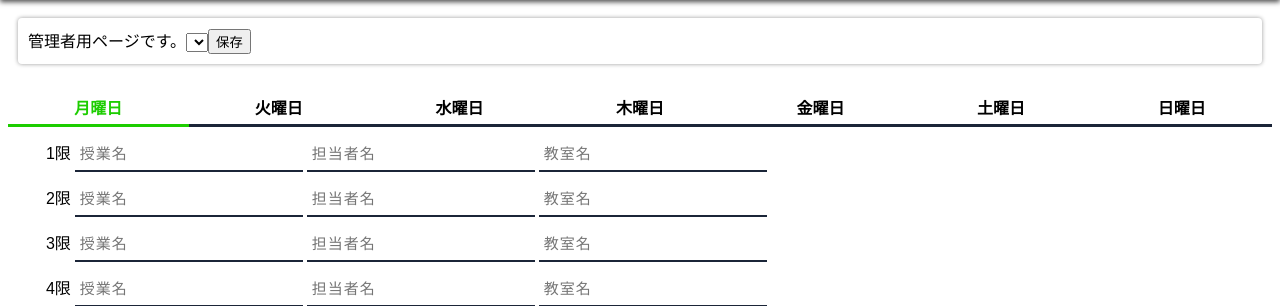
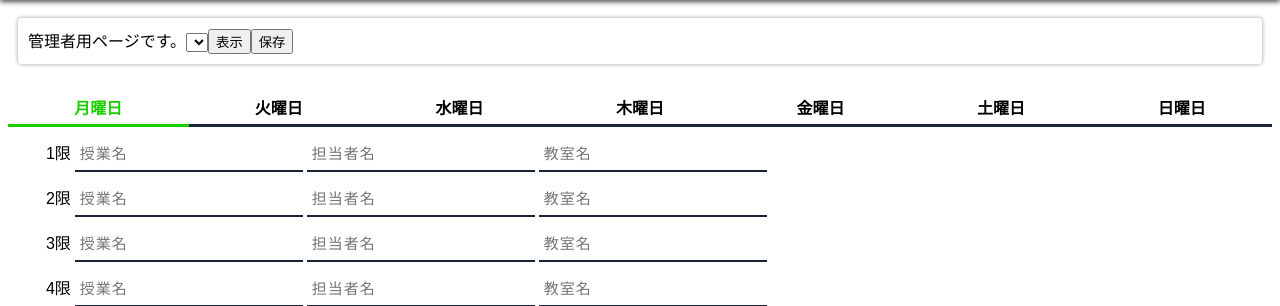
Before and after one commit to kzmw/university-life-useful-bot, a Flask app: page /admin in a window 1280 px wide. Shown: the part 50-356 px from the top of the page. Run offline with Flask 2, Linux system fonts and the light colour scheme; the visitor is signed in with stand-in values (Sample User, id 1); data that the repository does not hold is empty; some libraries are stand-ins or nearby versions.

Commit message:
renew:main.py new_user

```diff
--- a/templates/admin.html
+++ b/templates/admin.html
@@ -149,7 +149,7 @@
       for (var k=0;k<=user_data.length - 1;k++){
         select_option += '<option value="' + String(k) + '">' + user_data[k][1] + '</option>'
       }
-    document.getElementById("user_information").innerHTML = '管理者用ページです。<select id="user_select" size="1" onchange="select_change()">' + select_option + '</select><button type="button" onclick="submit()">保存</button>';
+    document.getElementById("user_information").innerHTML = '管理者用ページです。<select id="user_select" size="1">' + select_option + '</select><button type="button" onclick="select_change()">表示</button><button type="button" onclick="submit()">保存</button>';
     }
 
     function select_change() {
```
